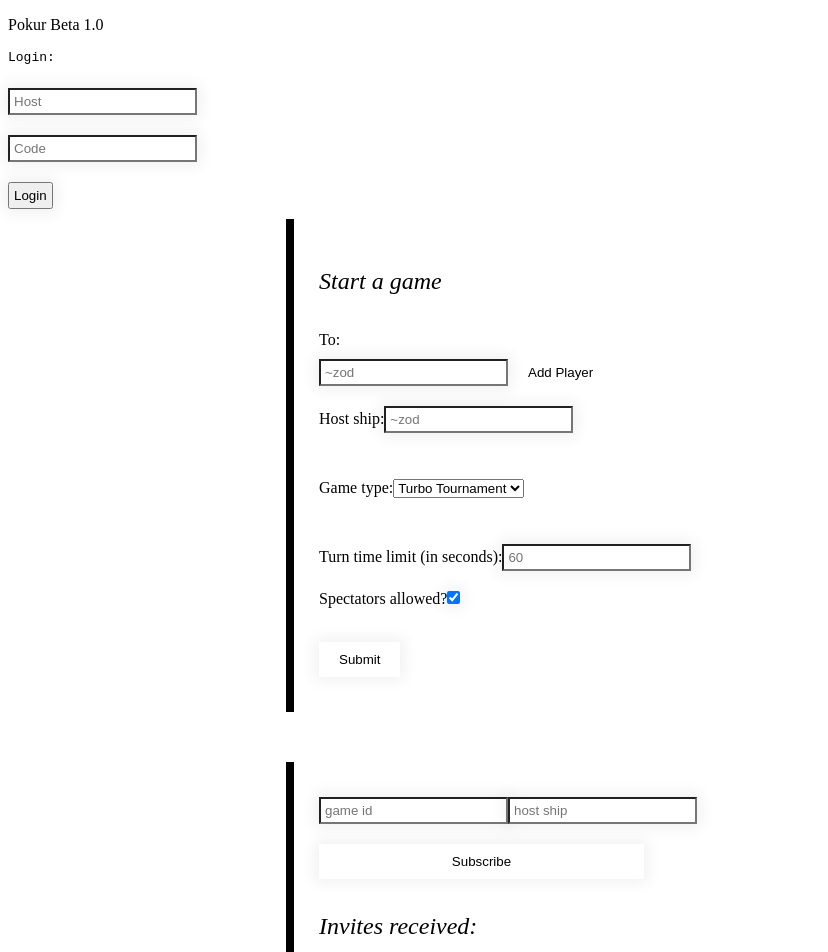
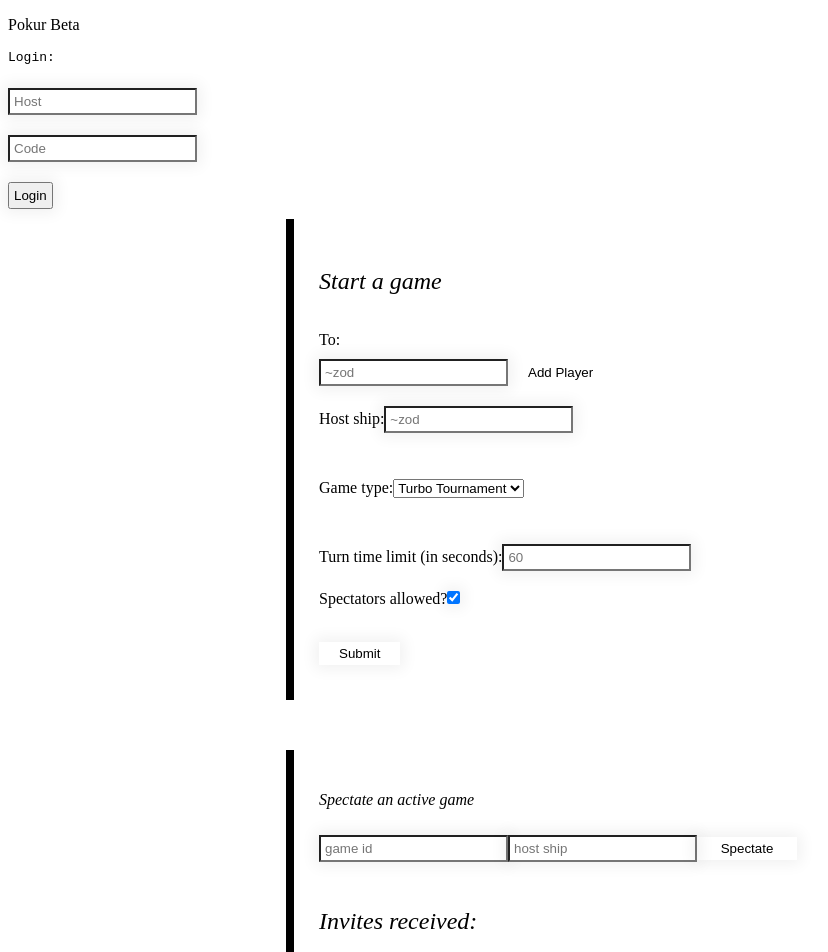
Before and after one commit to willbach/pokur, a React app: page / in a window 1280 px wide. Shown: the top 952 px of the page, without its empty margins (0-828 px from the left). Built offline with nearby package versions, Linux system fonts and the light colour scheme; the HTML template or start-up script is replaced by a standard one.

Commit message:
spectate form styling

```diff
--- a/frontend/App.jsx
+++ b/frontend/App.jsx
@@ -99,10 +99,10 @@ const App = () => {
   return (
     <>
       <header>
-        <p>Pokur Beta 1.0</p>
+        <p>Pokur Beta</p>
       </header>
       {loggedIn
-      ? <span></span>
+      ? <></>
       : <div id="login"><pre>Login:</pre>
       <form
         onSubmit={(e) => {
--- a/frontend/components/ChallengeForm.module.css
+++ b/frontend/components/ChallengeForm.module.css
@@ -31,7 +31,7 @@ input, option {
 .button {
     color: var(--light-text);
     background: var(--dark-blue);
-    padding: 10px 20px 10px 20px;
+    padding: 4px 20px 4px 20px;
     text-decoration: none;
     border: none;
 }
--- a/frontend/components/ChallengeList.jsx
+++ b/frontend/components/ChallengeList.jsx
@@ -94,9 +94,10 @@ const ChallengeList = ({ urb, setSentChallenge, setSpectating }) => {
   return (
     <div className={styles.wrapper}>
       <form className={styles.spectate_form} onSubmit={e => trySpectate(e)}>
+        <p>Spectate an active game</p>
         <input name="game_id" type="text" placeholder="game id" />
         <input name="game_host" type="text" placeholder="host ship" />
-        <input className={styles.button} type="submit" value="Subscribe" />
+        <input className={`${styles.button} ${styles.inline_button}`} type="submit" value="Spectate" />
       </form>
       <p className={styles.title}>Invites received:</p>
       <table className={styles.challenge_list}>
--- a/frontend/components/ChallengeList.module.css
+++ b/frontend/components/ChallengeList.module.css
@@ -12,6 +12,11 @@
     font-size: 1.5em;
     font-style: italic;
     margin-bottom: 1.5em;
+    margin-top: 1.5em;
+}
+
+.spectate_form p {
+    font-style: italic;
 }
 
 .challenge_list {
@@ -46,13 +51,18 @@ li {
 .button {
     color: var(--light-text);
     background: var(--dark-blue);
-    padding: 10px 20px 10px 20px;
+    padding: 4px 20px 4px 20px;
     width: 50%;
     height: 100%;
     text-decoration: none;
     border: none;
 }
 
+.inline_button {
+    width: 100px;
+    display: inline;
+}
+
 .button:hover {
     background: var(--light-blue);
     text-decoration: none;
```
